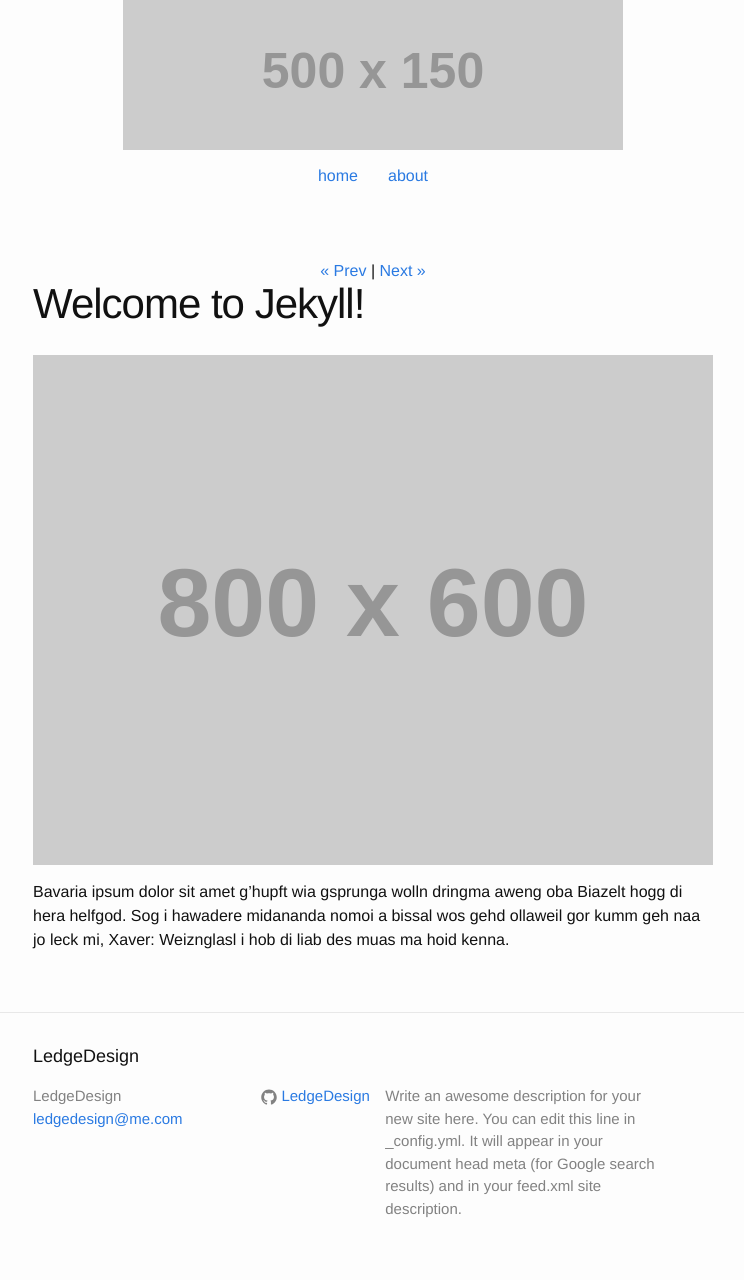
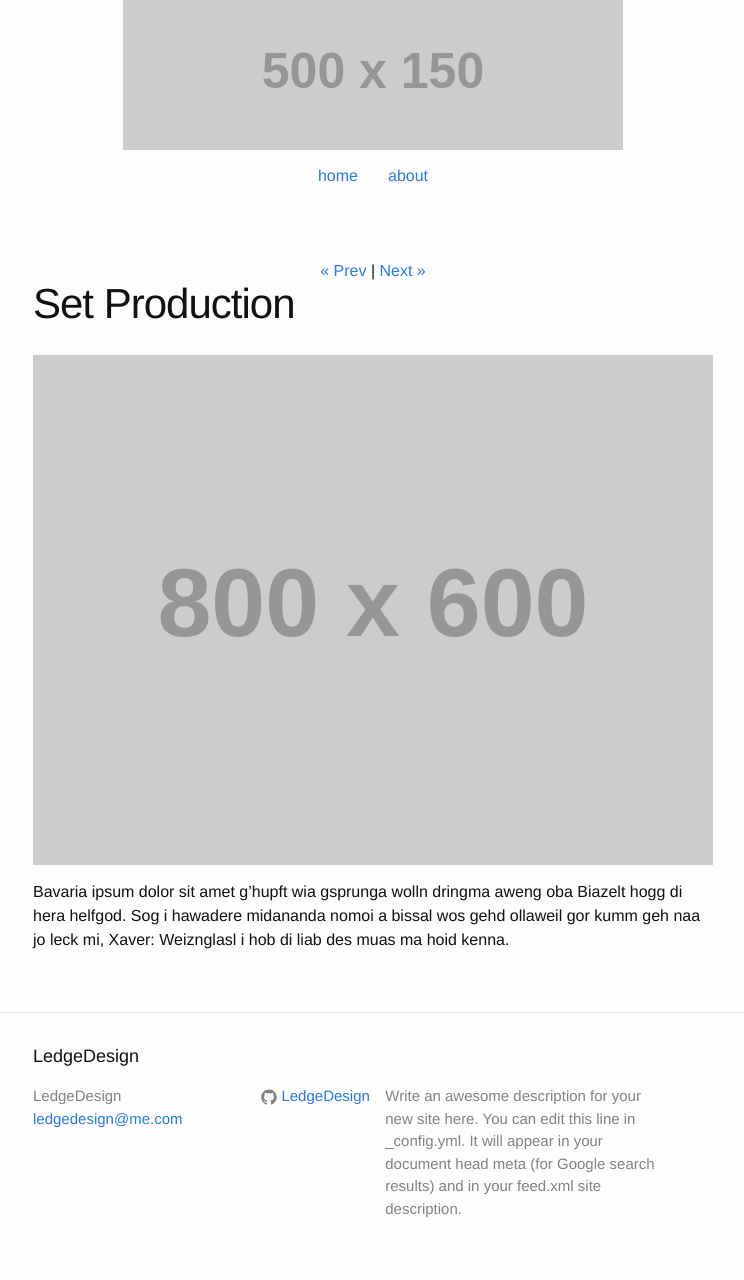
Before and after one commit to LedgeDesign/Home, a Jekyll site: the page built from _posts/2015-10-09-welcome-to-jekyll.markdown, in a window 1280 px wide. Shown: the whole page, without its empty margins (267-1011 px from the left). Built offline with Jekyll 4.4.1, drawn with Linux system fonts in a browser that asks for light colours.

Commit message:
Make some new titles to get dave excited

```diff
--- a/_posts/2015-10-06-welcome-to-jekyll.markdown
+++ b/_posts/2015-10-06-welcome-to-jekyll.markdown
@@ -1,6 +1,6 @@
 ---
 layout: post
-title:  "Welcome to Jekyll!"
+title:  "Illustrations"
 date:   2015-10-06 15:39:40
 preview: http://placehold.it/300x300
 ---
--- a/_posts/2015-10-07-welcome-to-jekyll.markdown
+++ b/_posts/2015-10-07-welcome-to-jekyll.markdown
@@ -1,6 +1,6 @@
 ---
 layout: post
-title:  "Welcome to Jekyll!"
+title:  "CAD"
 date:   2015-10-07 15:39:40
 preview: http://placehold.it/300x300
 ---
--- a/_posts/2015-10-08-welcome-to-jekyll.markdown
+++ b/_posts/2015-10-08-welcome-to-jekyll.markdown
@@ -1,6 +1,6 @@
 ---
 layout: post
-title:  "Welcome to Jekyll!"
+title:  "Branding"
 date:   2015-10-08 15:39:40
 preview: http://placehold.it/300x300
 ---
--- a/_posts/2015-10-09-welcome-to-jekyll.markdown
+++ b/_posts/2015-10-09-welcome-to-jekyll.markdown
@@ -1,6 +1,6 @@
 ---
 layout: post
-title:  "Welcome to Jekyll!"
+title:  "Set Production"
 date:   2015-10-09 15:39:40
 preview: http://placehold.it/300x300
 ---
```
